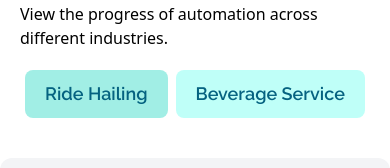
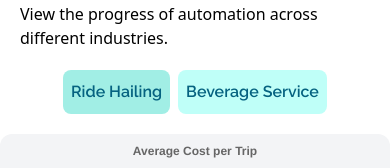
Before and after one commit to sarbjot-14/Sikho, a React (Create React App) app: page / in a window 390 px wide. Shown: the part 150-318 px from the top of the page. Built offline with nearby package versions, Linux system fonts and the light colour scheme; no server answers; a web font is replaced by a local one.

Commit message:
fixed graph and spacing

```diff
--- a/src/pages/Home/Graphs.tsx
+++ b/src/pages/Home/Graphs.tsx
@@ -221,8 +221,8 @@ const Graphs = ({ industryData }: any) => {
   const data = getGraphData();
 
   return (
-    <div className="lg:px-10 lg:py-5 my-10 flex flex-col items-center bg-gray-100 rounded-xl">
-      <div className="relative h-[400px] lg:min-h-[500px] w-full">
+    <div className="lg:px-10 lg:py-5 my-5 flex flex-col items-center bg-gray-100 rounded-xl">
+      <div className="relative h-[370px] lg:min-h-[500px] w-full">
         <Line ref={chartRef} options={options} data={data!} onClick={onClick} />
       </div>
 
--- a/src/pages/Home/Index.tsx
+++ b/src/pages/Home/Index.tsx
@@ -40,13 +40,13 @@ const Index = () => {
           View the progress of automation across different industries.
         </p>
         <div className="max-w-md lg:max-w-lg mx-auto ">
-          <ul className=" flex justify-center  lg:flex-row text-lg gap-2  lg:text-xl font-medium text-center  lg:overflow-x-auto font-raleway ">
+          <ul className=" flex justify-center  lg:flex-row text-md gap-2  lg:text-xl font-medium text-center  lg:overflow-x-auto font-raleway ">
             {industries.map((indus: any, index: number) => (
               <li>
                 <button
                   onClick={() => setIndustry(index)}
                   type="button"
-                  className={`inline-flex items-center px-5 py-2.5 text-center whitespace-nowrap text-primary  rounded-lg hover:bg-accent ${
+                  className={`inline-flex items-center px-2 lg:px-5 py-2.5 lg:py-1 text-center whitespace-nowrap text-primary  rounded-lg hover:bg-accent ${
                     industry === index ? 'bg-accent' : 'bg-[#bffff8]'
                   } `}
                 >
```
